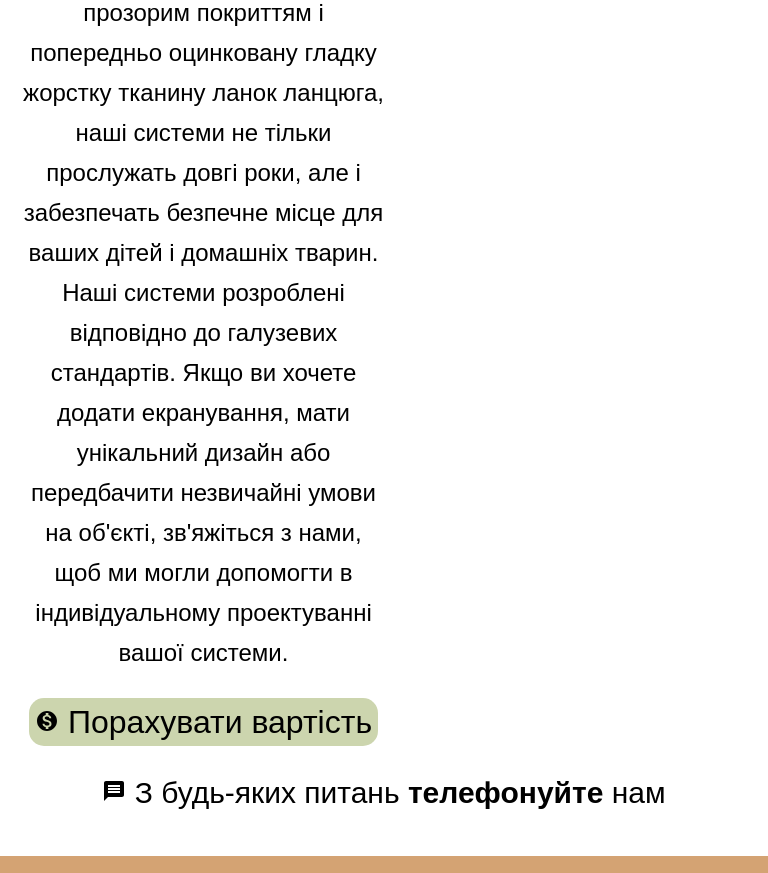
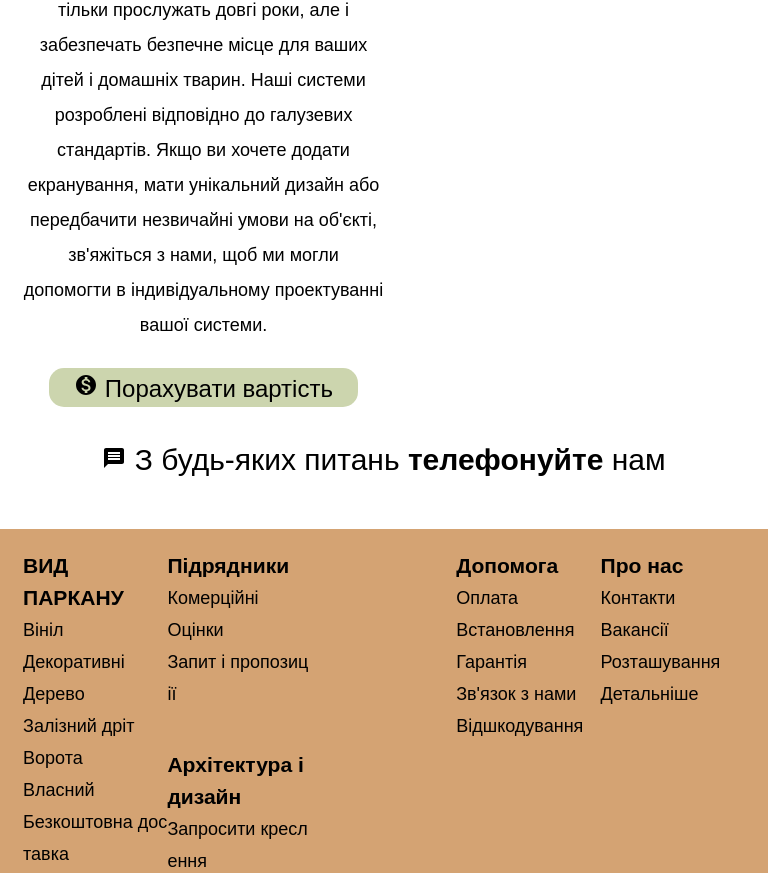
Before and after one commit to d9nchik/gozha_ogorozha, a plain HTML site: page infoPage.html in a window 768 px wide. Shown: the part 449-1322 px from the top of the page. Drawn offline with Linux system fonts and the light colour scheme; a web font is replaced by a local one.

Commit message:
do tablet styles for info page

```diff
--- a/css/main.sass
+++ b/css/main.sass
@@ -268,6 +268,7 @@ main
         text-align: center
 
       button
+        padding: 5px 25px
         font-family: "Source Sans Pro", sans-serif
         font-size: 32px
         margin-top: 25px
@@ -278,6 +279,7 @@ main
     font-family: "Roboto Condensed", sans-serif
     font-size: 30px
     text-align: center
+    margin: 36px 0
 
 
 footer
@@ -365,6 +367,15 @@ footer
     #menu
       grid-template-columns: repeat(2, 1fr)
 
+    #item-table
+      #item-table-info
+        article
+          font-size: 18px
+          line-height: 35px
+
+        button
+          font-size: 24px
+
 @media screen and (max-width: 767px)
   header
     display: flex
```
Also changed, not shown: css/main.css, 1 other file.
